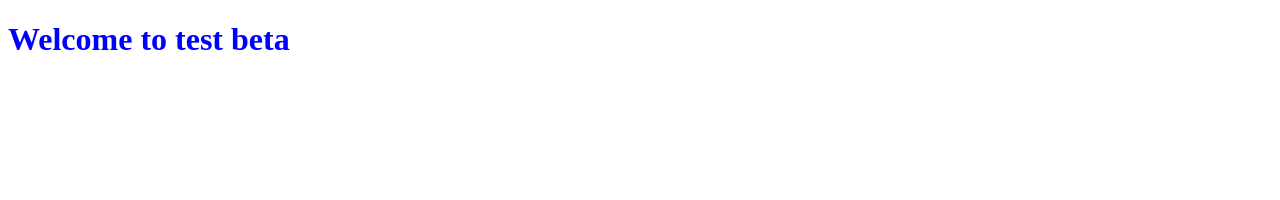
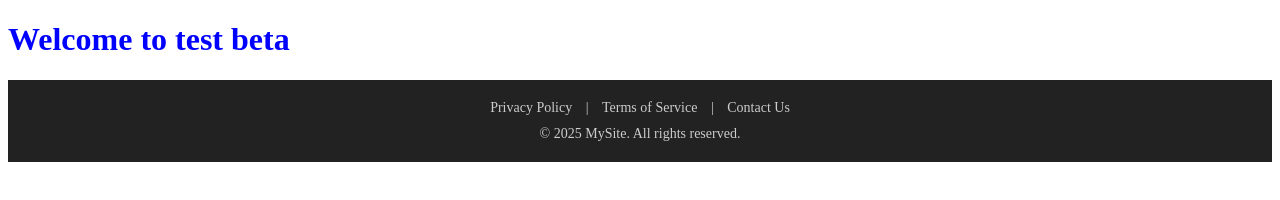
Before and after one commit to Supreet2001/test-beta, a plain HTML site: page index.html in a window 1280 px wide. Drawn offline with Linux system fonts and the light colour scheme.

Commit message:
Add footer and resolve conflict

```diff
--- a/index.html
+++ b/index.html
@@ -1,13 +1,21 @@
 <!DOCTYPE html>
 <html lang="en">
-<head>
-    <meta charset="UTF-8">
-    <meta name="viewport" content="width=device-width, initial-scale=1.0">
-    <link rel="stylesheet" href="style.css">
+  <head>
+    <meta charset="UTF-8" />
+    <meta name="viewport" content="width=device-width, initial-scale=1.0" />
+    <link rel="stylesheet" href="style.css" />
     <title>Beta</title>
-</head>
-<body>
+  </head>
+  <body>
     <h1>Welcome to test beta</h1>
+    <footer>
+      <div class="footer-links">
+        <a href="#privacy">Privacy Policy</a> |
+        <a href="#terms">Terms of Service</a> |
+        <a href="#contact">Contact Us</a>
+      </div>
+      <div>&copy; 2025 MySite. All rights reserved.</div>
+    </footer>
     <script src="script.js"></script>
-</body>
+  </body>
 </html>
--- a/style.css
+++ b/style.css
@@ -1,3 +1,25 @@
-h1{
-    color: blue
+h1 {
+  color: blue;
 }
+footer {
+  background-color: #222;
+  color: #ccc;
+  padding: 20px 30px;
+  text-align: center;
+  font-size: 14px;
+}
+
+footer a {
+  color: #ccc;
+  text-decoration: none;
+  margin: 0 10px;
+}
+
+footer a:hover {
+  color: white;
+  text-decoration: underline;
+}
+
+.footer-links {
+  margin-bottom: 10px;
+}
```
